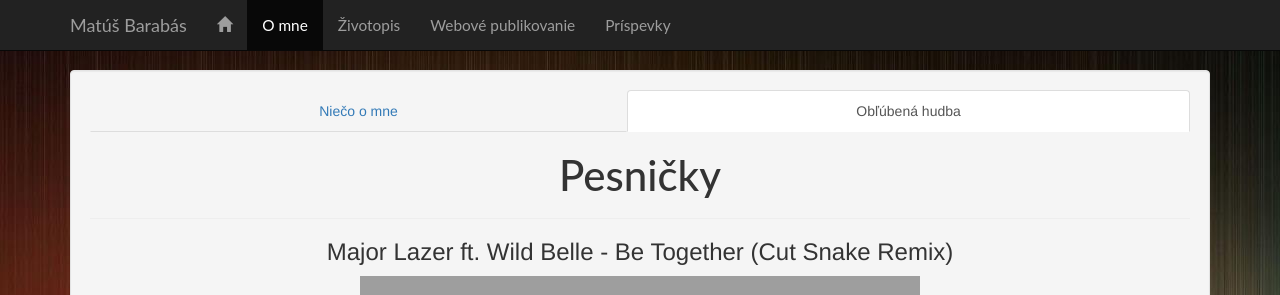
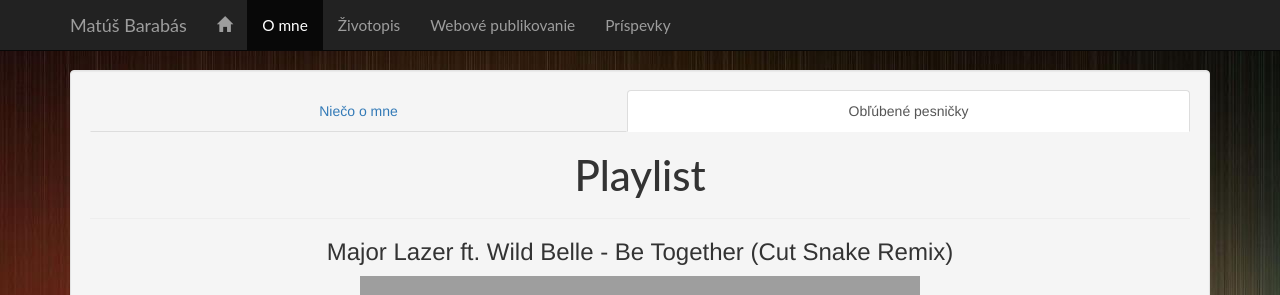
Before and after one commit to matusbarabas/matusbarabas.github.io, a Jekyll site: the page built from about/songs/index.md, in a window 1280 px wide and 1069 px high. Shown: the top 295 px of the window. Built offline with Jekyll 4.4.1, drawn with Linux system fonts in a browser that asks for light colours; nearby versions of some CDN libraries; grey boxes are pictures that could not be loaded.

Commit message:
Some little changes

```diff
--- a/_includes/about_me_tabs.html
+++ /dev/null
@@ -1,7 +0,0 @@
-<li class={{ include.o_mne }}>
-	<a href="/about">Niečo o mne</a>
-</li>
-
-<li class={{ include.pesnicky }}>
-	<a href="/about/songs">Obľúbená hudba</a>
-</li>
--- a/_layouts/about_me_layout.html
+++ b/_layouts/about_me_layout.html
@@ -5,10 +5,15 @@
 <div class="container" style="margin-top:70px">
     <div class="well">
       <ul class="nav nav-tabs nav-justified">
-        {% if page.about_me_selected == 'o_mne' %}
-          {% include about_me_tabs.html  o_mne="active" pesnicky="" %}
-        {% elsif page.about_me_selected == 'pesnicky' %}
-          {% include about_me_tabs.html  o_mne="" pesnicky="active" %}
+        {% if page.about_me_selected == "o_mne" %}
+            <li class="active"><a href="/about">Niečo o mne</a></li>
+        {% else %}
+            <li><a href="/about">Niečo o mne</a></li>
+        {% endif %}
+        {% if page.about_me_selected == "pesnicky" %}
+            <li class="active"><a href="/about/songs">Obľúbené pesničky</a></li>
+        {% else %}
+            <li><a href="/about/songs">Obľúbené pesničky</a></li>
         {% endif %}
       </ul>
 			<!--img src="/images/about_me.png" class="center-block" width="350px" height="125px"-->
--- a/about/songs/index.md
+++ b/about/songs/index.md
@@ -1,6 +1,6 @@
 ---
 layout: about_me_layout
-title: Pesničky
+title: Playlist
 selected: o_mne
 about_me_selected: pesnicky
 ---
```
